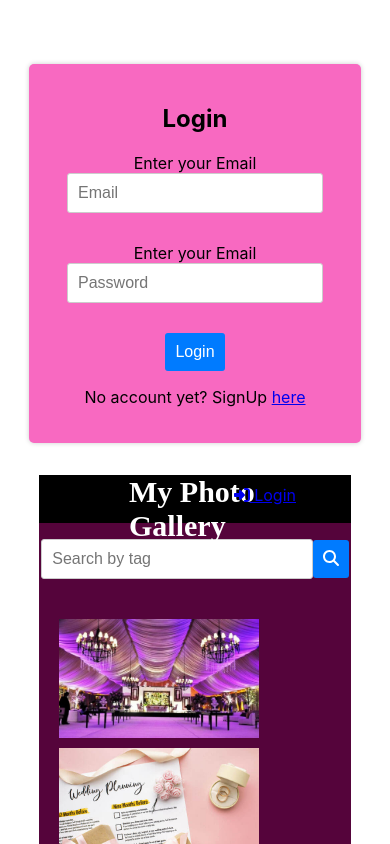
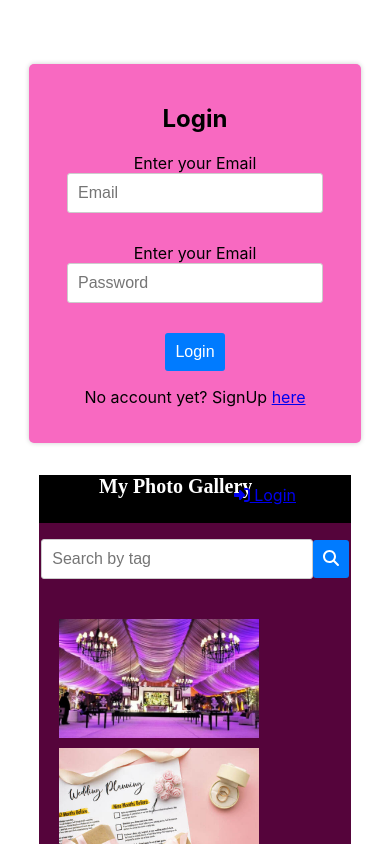
Before and after one commit to moromoke01/imageGallery, a React (Create React App) app: page /HomePage in a window 390 px wide. Shown: the top 844 px of the page. Built offline with nearby package versions, Linux system fonts and the light colour scheme.

Commit message:
Update Navbar.css

```diff
--- a/src/Components/navbar/Navbar.css
+++ b/src/Components/navbar/Navbar.css
@@ -32,3 +32,13 @@
    top: 5px;
    right: 50px;
 }
+@media screen and (max-width: 768px){
+.navbar-content h3{
+    color: #fff;
+    font-family: Freehand521 BT;
+    text-align: left;
+    font-size: 20px;
+    margin-left: 3em;
+    margin-bottom: 50px;
+}
+}
```
